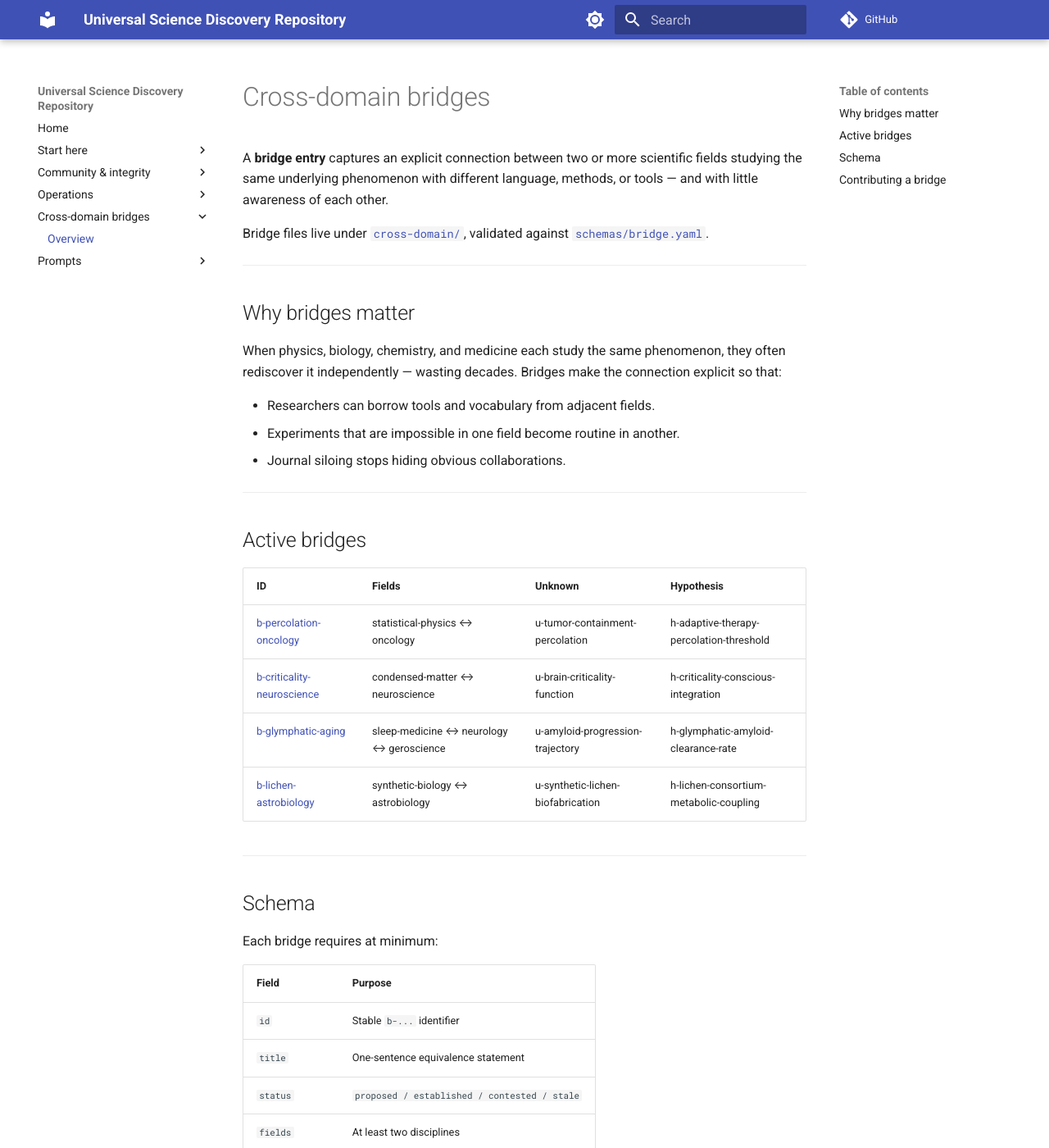
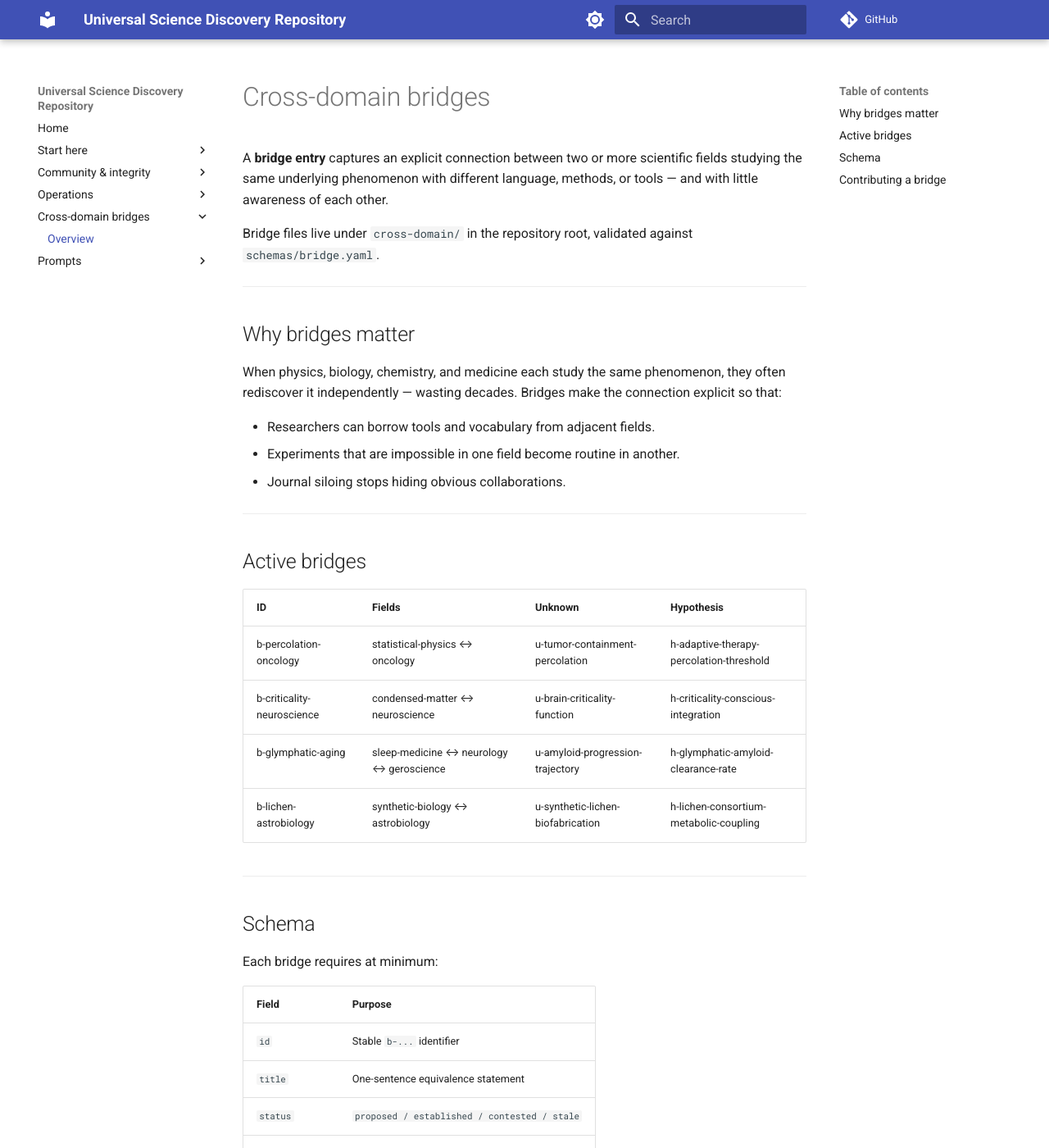
Before and after one commit to KR8ZYSHO3/Universal-Science-Discovery, an MkDocs documentation site: the page built from docs/CROSS_DOMAIN_BRIDGES.md, in a window 1280 px wide and 1400 px high. Shown: the whole window at 82% size. Built offline with MkDocs 1.6.1 and Material for MkDocs 9.7.7, drawn with Linux system fonts in a browser that asks for light colours; comment, search, counter and statistics services are not loaded; some of the changed text lies outside the part shown.

Commit message:
fix: remove blob/main links from CROSS_DOMAIN_BRIDGES.md (link-check 404)
Co-authored-by: Cursor <cursoragent@cursor.com>

```diff
--- a/docs/CROSS_DOMAIN_BRIDGES.md
+++ b/docs/CROSS_DOMAIN_BRIDGES.md
@@ -4,8 +4,8 @@ A **bridge entry** captures an explicit connection between two or more scientifi
 fields studying the same underlying phenomenon with different language, methods, or
 tools — and with little awareness of each other.
 
-Bridge files live under [`cross-domain/`](https://github.com/KR8ZYSHO3/Universal-Science-Discovery/tree/main/cross-domain),
-validated against [`schemas/bridge.yaml`](https://github.com/KR8ZYSHO3/Universal-Science-Discovery/blob/main/schemas/bridge.yaml).
+Bridge files live under `cross-domain/` in the repository root,
+validated against `schemas/bridge.yaml`.
 
 ---
 
@@ -24,10 +24,10 @@ rediscover it independently — wasting decades. Bridges make the connection exp
 
 | ID | Fields | Unknown | Hypothesis |
 |----|--------|---------|-----------|
-| [b-percolation-oncology](https://github.com/KR8ZYSHO3/Universal-Science-Discovery/blob/main/cross-domain/physics-oncology/b-percolation-oncology.yaml) | statistical-physics ↔ oncology | u-tumor-containment-percolation | h-adaptive-therapy-percolation-threshold |
-| [b-criticality-neuroscience](https://github.com/KR8ZYSHO3/Universal-Science-Discovery/blob/main/cross-domain/physics-neuroscience/b-criticality-neuroscience.yaml) | condensed-matter ↔ neuroscience | u-brain-criticality-function | h-criticality-conscious-integration |
-| [b-glymphatic-aging](https://github.com/KR8ZYSHO3/Universal-Science-Discovery/blob/main/cross-domain/biology-medicine/b-glymphatic-aging.yaml) | sleep-medicine ↔ neurology ↔ geroscience | u-amyloid-progression-trajectory | h-glymphatic-amyloid-clearance-rate |
-| [b-lichen-astrobiology](https://github.com/KR8ZYSHO3/Universal-Science-Discovery/blob/main/cross-domain/biology-astrobiology/b-lichen-astrobiology.yaml) | synthetic-biology ↔ astrobiology | u-synthetic-lichen-biofabrication | h-lichen-consortium-metabolic-coupling |
+| b-percolation-oncology | statistical-physics ↔ oncology | u-tumor-containment-percolation | h-adaptive-therapy-percolation-threshold |
+| b-criticality-neuroscience | condensed-matter ↔ neuroscience | u-brain-criticality-function | h-criticality-conscious-integration |
+| b-glymphatic-aging | sleep-medicine ↔ neurology ↔ geroscience | u-amyloid-progression-trajectory | h-glymphatic-amyloid-clearance-rate |
+| b-lichen-astrobiology | synthetic-biology ↔ astrobiology | u-synthetic-lichen-biofabrication | h-lichen-consortium-metabolic-coupling |
 
 ---
 
@@ -46,7 +46,7 @@ Each bridge requires at minimum:
 Optional enrichment fields: `translation_table`, `cross_pollination_opportunities`,
 `communication_gap`, `related_unknowns`, `related_hypotheses`, `references`.
 
-Full schema: [`schemas/bridge.yaml`](https://github.com/KR8ZYSHO3/Universal-Science-Discovery/blob/main/schemas/bridge.yaml)
+Full schema: `schemas/bridge.yaml` in the repository root.
 
 ---
 
```
